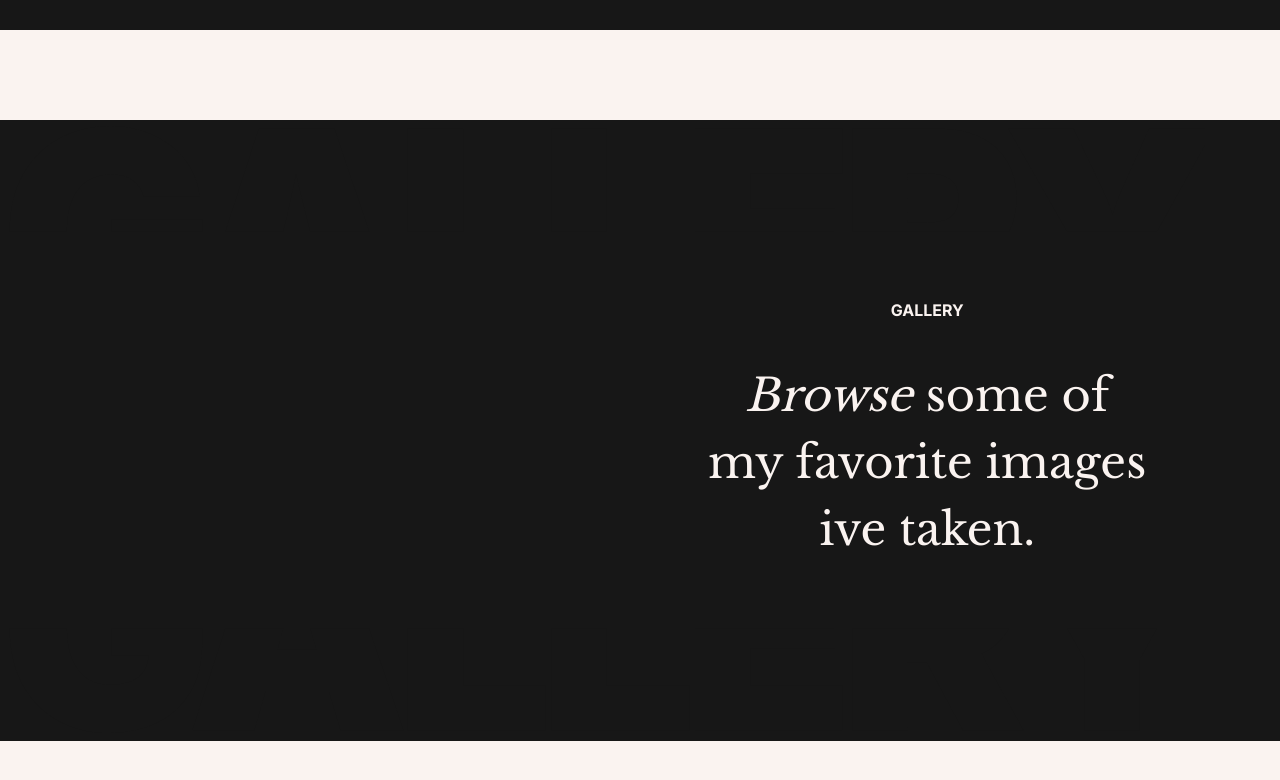
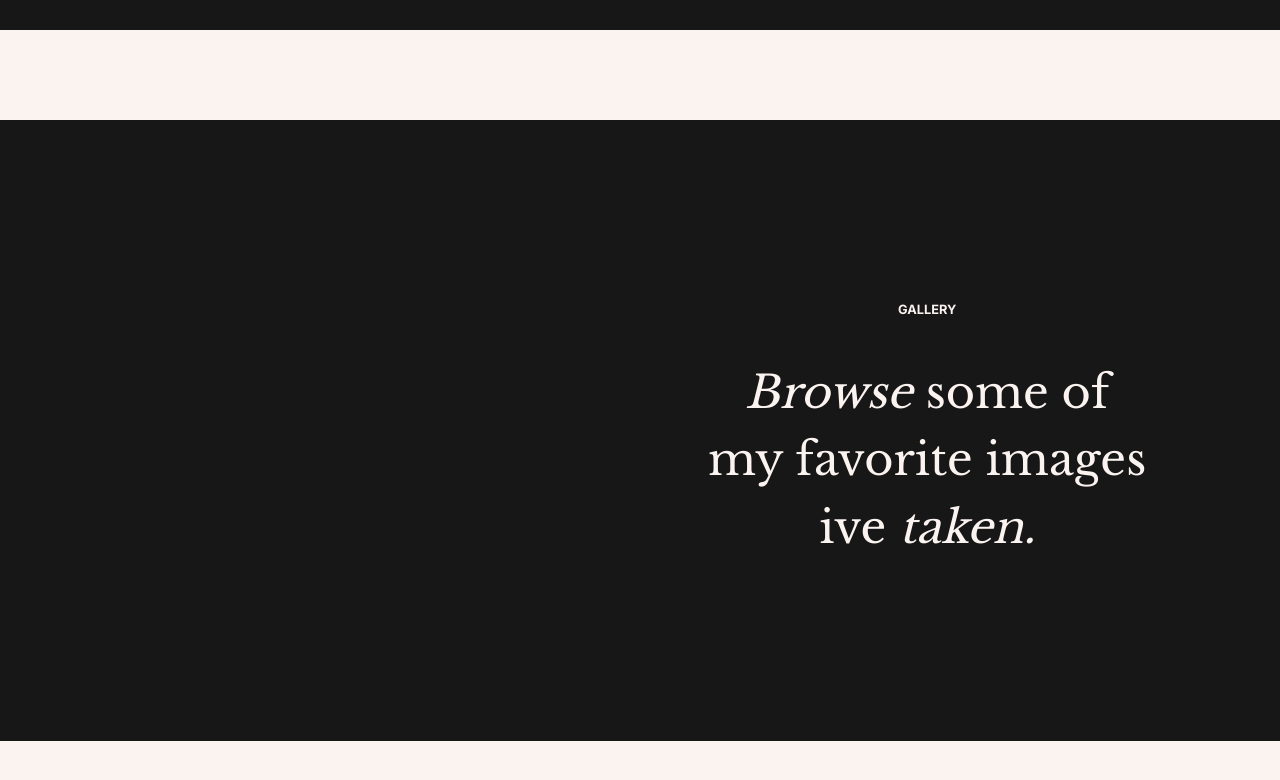
Before and after one commit to thomassbooth/Danny-Green-creative-site, a Next.js app: page / in a window 1280 px wide. Shown: the part 4720-5500 px from the top of the page. Built offline with nearby package versions, Linux system fonts and the light colour scheme; what @xpd/tailwind-3dtransforms would draw is missing.

Commit message:
update to text size based upon view width

```diff
--- a/src/components/Gallery.tsx
+++ b/src/components/Gallery.tsx
@@ -30,9 +30,9 @@ const Gallery = () => {
                         style = {{x}}
                         className = 'text-pastel-gray-light z-50 flex items-center justify-center w-screen h-screen'>
                         <div className = 'text-center w-[35vw]'>
-                            <h1 className = 'uppercase font-bold mb-10'>gallery</h1>
+                            <h1 className = 'uppercase font-bold mb-10 text-[1vw]'>gallery</h1>
                             <p className = {`${libre.className} font-extralight text-[3.5vw]`}>
-                                <span className = 'italic'>Browse </span>some of my favorite images ive taken.
+                                <span className = 'italic'>Browse </span>some of my favorite images ive <span className = 'italic'>taken.</span>
                             </p>
                         </div>
                     </motion.div>
```
